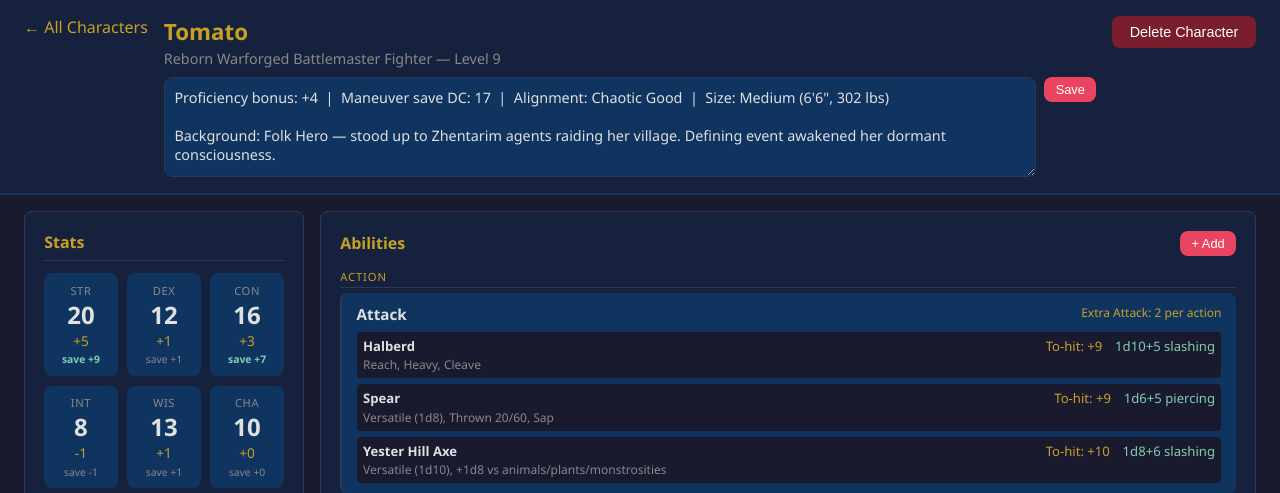
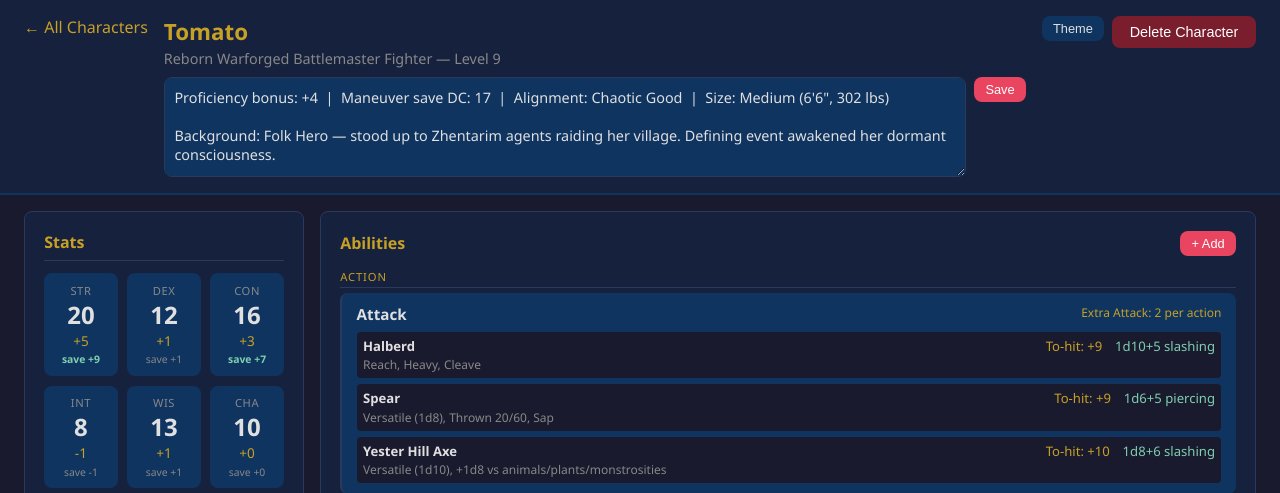
Before and after one commit to nmacinnis/tomato, a Flask app: page /character/1 in a window 1280 px wide. Shown: the top 493 px of the page. Run offline with Flask 3, Linux system fonts and the light colour scheme; data comes from the database, SQL or seed files in the repository; data that the repository does not hold is empty.

Commit message:
theme button

```diff
--- a/app.py
+++ b/app.py
@@ -266,6 +266,43 @@ def delete_item(iid):
     return jsonify({"ok": True})
 
 
+# ── Theme ──────────────────────────────────────────────────────────────────────
+
+_THEME_FIELDS   = ["accent", "accent2", "bg", "surface", "panel_color", "border"]
+_THEME_DEFAULTS = {
+    "accent": "#e94560", "accent2": "#c7a026",
+    "bg": "#1a1a2e", "surface": "#16213e",
+    "panel_color": "#0f3460", "border": "#2a3a5e",
+}
+_HEX_RE = __import__("re").compile(r"^#[0-9a-fA-F]{6}$")
+
+
+@app.route("/api/characters/<int:cid>/theme", methods=["GET"])
+def get_theme(cid):
+    db = get_db()
+    row = db.execute("SELECT * FROM themes WHERE character_id=?", (cid,)).fetchone()
+    return jsonify(dict(row) if row else {**_THEME_DEFAULTS, "character_id": cid})
+
+
+@app.route("/api/characters/<int:cid>/theme", methods=["PUT"])
+def update_theme(cid):
+    data = request.json
+    for f in _THEME_FIELDS:
+        if f in data and not _HEX_RE.match(str(data[f])):
+            return jsonify({"error": f"Invalid color value for '{f}'"}), 400
+    db = get_db()
+    # Ensure a row exists, then update only the supplied fields
+    db.execute(
+        "INSERT OR IGNORE INTO themes (character_id) VALUES (?)", (cid,)
+    )
+    set_clause = ", ".join(f"{f}=?" for f in _THEME_FIELDS if f in data)
+    values     = [data[f] for f in _THEME_FIELDS if f in data]
+    if set_clause:
+        db.execute(f"UPDATE themes SET {set_clause} WHERE character_id=?", values + [cid])
+    db.commit()
+    return jsonify({"ok": True})
+
+
 # ── Boot ───────────────────────────────────────────────────────────────────────
 
 if __name__ == "__main__":
--- a/database.py
+++ b/database.py
@@ -68,6 +68,16 @@ def init_db():
 
         CREATE INDEX IF NOT EXISTS idx_abilities_char ON abilities(character_id);
         CREATE INDEX IF NOT EXISTS idx_inventory_char ON inventory(character_id);
+
+        CREATE TABLE IF NOT EXISTS themes (
+            character_id INTEGER PRIMARY KEY REFERENCES characters(id) ON DELETE CASCADE,
+            accent       TEXT NOT NULL DEFAULT '#e94560',
+            accent2      TEXT NOT NULL DEFAULT '#c7a026',
+            bg           TEXT NOT NULL DEFAULT '#1a1a2e',
+            surface      TEXT NOT NULL DEFAULT '#16213e',
+            panel_color  TEXT NOT NULL DEFAULT '#0f3460',
+            border       TEXT NOT NULL DEFAULT '#2a3a5e'
+        );
         """
     )
     # Migrate existing databases that predate these columns
--- /dev/null
+++ b/static/character-theme.js
@@ -0,0 +1,107 @@
+// Theme loading, applying, and modal.
+
+const THEME_FIELDS = ["accent", "accent2", "bg", "surface", "panel_color", "border"];
+
+const PRESETS = [
+  { name: "Default",  accent: "#e94560", accent2: "#c7a026", bg: "#1a1a2e", surface: "#16213e", panel_color: "#0f3460", border: "#2a3a5e" },
+  { name: "Crimson",  accent: "#e84040", accent2: "#e8a020", bg: "#1a0a0a", surface: "#2a1010", panel_color: "#3d1515", border: "#5a2020" },
+  { name: "Forest",   accent: "#4caf7d", accent2: "#a0c840", bg: "#0a1a0e", surface: "#102016", panel_color: "#153520", border: "#1e4a28" },
+  { name: "Arcane",   accent: "#a855f7", accent2: "#e879f9", bg: "#0e0a1a", surface: "#160f28", panel_color: "#1e1040", border: "#3a1e60" },
+  { name: "Ember",    accent: "#f97316", accent2: "#fbbf24", bg: "#1a1008", surface: "#241808", panel_color: "#342210", border: "#4a3010" },
+  { name: "Steel",    accent: "#94a3b8", accent2: "#64748b", bg: "#0f1117", surface: "#161b27", panel_color: "#1e2535", border: "#2a3548" },
+];
+
+let currentTheme = {};
+
+// ── Apply / load ─────────────────────────────────────────────────────────────
+
+function applyTheme(theme) {
+  const root = document.documentElement.style;
+  root.setProperty("--accent",  theme.accent);
+  root.setProperty("--accent2", theme.accent2);
+  root.setProperty("--bg",      theme.bg);
+  root.setProperty("--surface", theme.surface);
+  root.setProperty("--panel",   theme.panel_color);
+  root.setProperty("--border",  theme.border);
+}
+
+async function loadTheme() {
+  const res = await fetch(`/api/characters/${CHARACTER_ID}/theme`);
+  if (!res.ok) return;
+  currentTheme = await res.json();
+  applyTheme(currentTheme);
+}
+
+// ── Modal ────────────────────────────────────────────────────────────────────
+
+const themeModal = document.getElementById("theme-modal");
+const themeForm  = document.getElementById("theme-form");
+
+function populatePresets() {
+  const container = document.getElementById("theme-presets");
+  PRESETS.forEach(preset => {
+    const btn = document.createElement("button");
+    btn.type = "button";
+    btn.className = "theme-preset-btn";
+    btn.title = preset.name;
+    btn.style.cssText = `background:${preset.surface};border-color:${preset.accent};`;
+    btn.innerHTML = `
+      <span class="preset-swatch" style="background:${preset.accent}"></span>
+      <span class="preset-swatch" style="background:${preset.accent2}"></span>
+      <span class="preset-name">${preset.name}</span>
+    `;
+    btn.addEventListener("click", () => applyPresetToForm(preset));
+    container.appendChild(btn);
+  });
+}
+
+function applyPresetToForm(preset) {
+  THEME_FIELDS.forEach(f => {
+    const input = themeForm.elements[f];
+    if (input) input.value = preset[f];
+  });
+  // Live preview
+  applyTheme(preset);
+}
+
+function openThemeModal() {
+  // Populate pickers with current theme values
+  THEME_FIELDS.forEach(f => {
+    const input = themeForm.elements[f];
+    if (input) input.value = currentTheme[f] || "";
+  });
+  themeModal.showModal();
+}
+
+document.getElementById("theme-btn").onclick    = openThemeModal;
+document.getElementById("cancel-theme").onclick = () => {
+  applyTheme(currentTheme); // revert live preview
+  themeModal.close();
+};
+
+// Live preview on color picker change
+themeForm.addEventListener("input", () => {
+  const preview = Object.fromEntries(
+    THEME_FIELDS.map(f => [f, themeForm.elements[f]?.value || currentTheme[f]])
+  );
+  applyTheme(preview);
+});
+
+themeForm.onsubmit = async (e) => {
+  e.preventDefault();
+  const theme = Object.fromEntries(
+    THEME_FIELDS.map(f => [f, themeForm.elements[f].value])
+  );
+  const res = await apiFetch(
+    `/api/characters/${CHARACTER_ID}/theme`,
+    { method: "PUT", body: theme },
+    "Failed to save theme."
+  );
+  if (!res) { applyTheme(currentTheme); return; }
+  currentTheme = theme;
+  showToast("Theme saved!", "success");
+  themeModal.close();
+};
+
+populatePresets();
+loadTheme();
--- a/static/style.css
+++ b/static/style.css
@@ -459,3 +459,63 @@ dialog textarea { min-height: 70px; resize: vertical; }
 .toast-error   { background: #7a1a2e; color: #fdd; border: 1px solid #e94560; }
 .toast-success { background: #1a4a2e; color: #dfd; border: 1px solid #4caf7d; }
 @keyframes toast-in { from { opacity: 0; transform: translateY(8px); } to { opacity: 1; transform: translateY(0); } }
+
+/* ── Header right group ───────────────────────────────────────────────────── */
+.header-right { display: flex; gap: 0.5rem; align-items: flex-start; flex-shrink: 0; }
+
+/* ── Theme modal ──────────────────────────────────────────────────────────── */
+.theme-presets {
+  display: flex;
+  flex-wrap: wrap;
+  gap: 0.5rem;
+  margin-bottom: 1.2rem;
+}
+
+.theme-preset-btn {
+  display: flex;
+  align-items: center;
+  gap: 0.35rem;
+  padding: 0.35rem 0.6rem;
+  border: 2px solid transparent;
+  border-radius: var(--radius);
+  cursor: pointer;
+  font-size: 0.8rem;
+  color: var(--text);
+  transition: filter 0.15s;
+}
+.theme-preset-btn:hover { filter: brightness(1.2); }
+
+.preset-swatch {
+  width: 12px;
+  height: 12px;
+  border-radius: 50%;
+  display: inline-block;
+  flex-shrink: 0;
+}
+
+.preset-name { color: var(--text); }
+
+.theme-pickers {
+  display: grid;
+  grid-template-columns: repeat(3, 1fr);
+  gap: 0.6rem 1rem;
+  margin-bottom: 0.5rem;
+}
+
+.theme-pickers label {
+  display: flex;
+  flex-direction: column;
+  gap: 0.3rem;
+  font-size: 0.85rem;
+  color: var(--muted);
+}
+
+.theme-pickers input[type="color"] {
+  width: 100%;
+  height: 2rem;
+  border: 1px solid var(--border);
+  border-radius: 4px;
+  background: var(--panel);
+  cursor: pointer;
+  padding: 2px;
+}
--- a/templates/character.html
+++ b/templates/character.html
@@ -17,7 +17,10 @@
         <button class="btn btn-primary btn-sm" id="save-notes-btn">Save</button>
       </div>
     </div>
-    <button id="delete-char-btn" class="btn btn-danger">Delete Character</button>
+    <div class="header-right">
+      <button id="theme-btn" class="btn btn-sm">Theme</button>
+      <button id="delete-char-btn" class="btn btn-danger">Delete Character</button>
+    </div>
   </header>
 
   <main class="sheet-layout">
@@ -215,6 +218,26 @@
     </form>
   </dialog>
 
+  <!-- Theme Modal -->
+  <dialog id="theme-modal">
+    <form id="theme-form">
+      <h2>Customize Theme</h2>
+      <div id="theme-presets" class="theme-presets"></div>
+      <div class="theme-pickers">
+        <label>Accent<input type="color" name="accent" /></label>
+        <label>Headings<input type="color" name="accent2" /></label>
+        <label>Background<input type="color" name="bg" /></label>
+        <label>Surface<input type="color" name="surface" /></label>
+        <label>Panel<input type="color" name="panel_color" /></label>
+        <label>Border<input type="color" name="border" /></label>
+      </div>
+      <div class="modal-actions">
+        <button type="button" class="btn" id="cancel-theme">Cancel</button>
+        <button type="submit" class="btn btn-primary">Save</button>
+      </div>
+    </form>
+  </dialog>
+
   <script>
     const CHARACTER_ID = {{ character_id | tojson }};
     document.getElementById("is-weapon-check").addEventListener("change", e => {
@@ -227,6 +250,7 @@
   <script src="/static/character-skills.js"></script>
   <script src="/static/character-abilities.js"></script>
   <script src="/static/character-inventory.js"></script>
+  <script src="/static/character-theme.js"></script>
   <script src="/static/character.js"></script>
 </body>
 </html>
```
